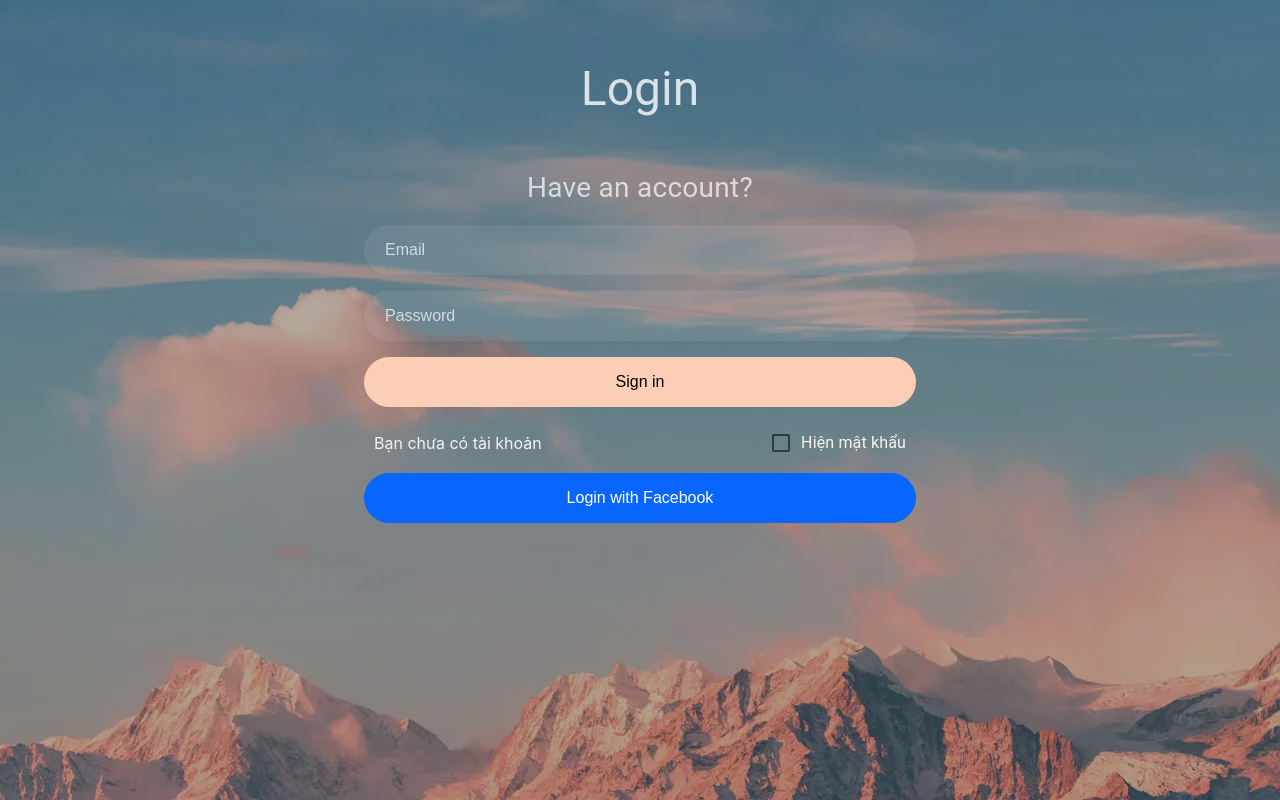
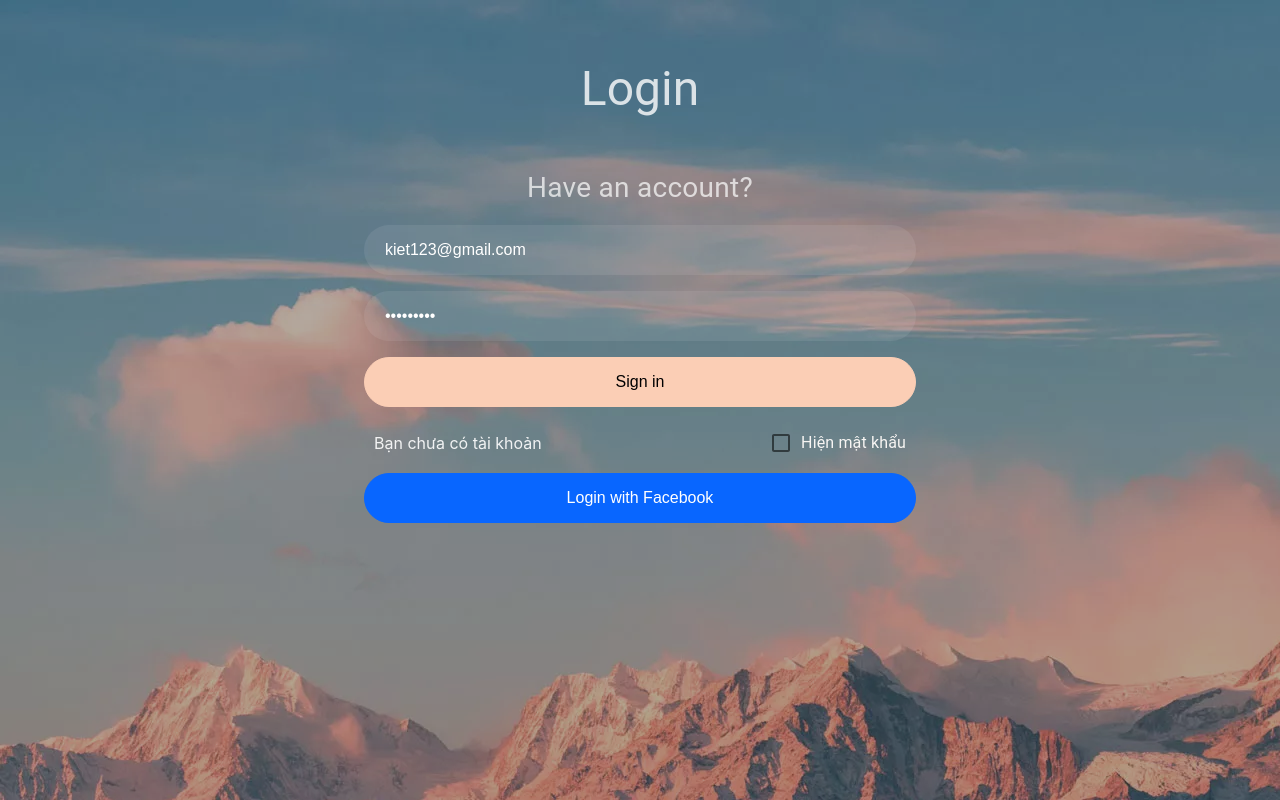
Before and after one commit to Kietngo204/BC52-Capstone-Jira, a React (Create React App) app: page /sign-in in a window 1280 px wide. Built offline with nearby package versions, Linux system fonts and the light colour scheme.

Commit message:
fix validate signin

```diff
--- a/src/modules/Auth/pages/Signin/Signin.jsx
+++ b/src/modules/Auth/pages/Signin/Signin.jsx
@@ -1,12 +1,10 @@
 import {
   Box,
-  Button,
   Container,
   Dialog,
   DialogActions,
   DialogContent,
   DialogContentText,
-  DialogTitle,
   IconButton,
   Typography,
 } from "@mui/material";
@@ -21,7 +19,7 @@ import { object, string } from "yup";
 import { yupResolver } from "@hookform/resolvers/yup";
 import { useMutation } from "@tanstack/react-query";
 import { signin } from "../../../../apis/userAPI";
-import { Navigate, useNavigate, useSearchParams } from "react-router-dom";
+import { Navigate, useSearchParams } from "react-router-dom";
 import { useUserContext } from "../../../../contexts/UserContext/UserContext";
 
 export default function Signin() {
@@ -44,8 +42,8 @@ export default function Signin() {
     formState: { errors },
   } = useForm({
     defaultValues: {
-      email: "",
-      password: "",
+      email: "kiet123@gmail.com",
+      password: "Az123123!",
     },
     resolver: yupResolver(signinSchema),
     mode: "onTouched",
```
